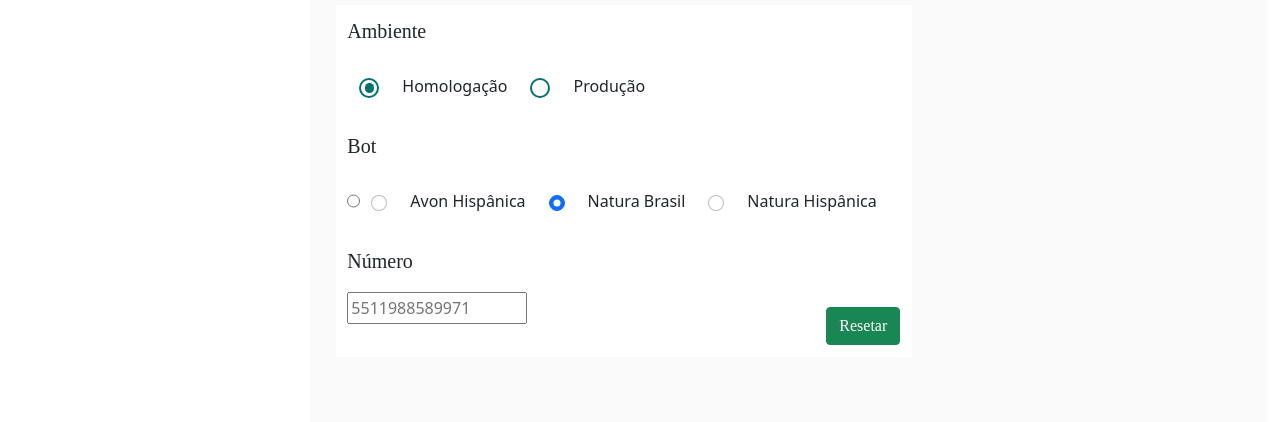
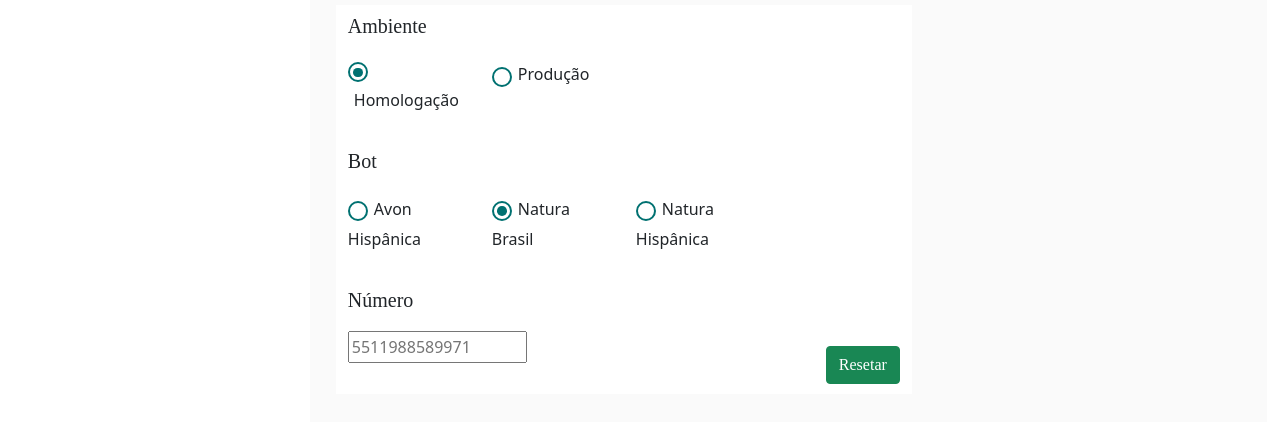
Before and after one commit to vinicius-freitas-movile/resetSessaoNatura, a React app in the folder reset-session-web/: page / in a window 1280 px wide. Shown: the part 134-556 px from the top of the page. Built offline with nearby package versions, Linux system fonts and the light colour scheme; a web font is replaced by a local one.

Commit message:
refactor web

```diff
--- a/reset-session-web/src/css/App.css
+++ b/reset-session-web/src/css/App.css
@@ -4,8 +4,8 @@
 }
 
 .container {
-  background-color: #FFFFFF !important;
-  padding: 2% !important;
+  background-color: #FFFFFF;
+  padding: 2%;
 }
 
 .top-bar {
@@ -66,6 +66,7 @@
 .infoReset {
   background-color: #FFFFFF;
   width: 45vw;
+  padding-bottom: 1%;
 }
 
 .container {
@@ -96,8 +97,8 @@
 }
 
 .input-group-text {
-  border: none !important;
-  background-color: unset !important;
+  border: none;
+  background-color: unset;
 }
 
 .userNumber {
@@ -108,7 +109,7 @@
 .tooltipButton {
   border: none;
   background: none;
-  margin-top: -1% !important
+  margin-top: -1%
 }
 
 .IconTooltip {
@@ -119,7 +120,7 @@
 
 .tooltipText {
   background-color: #FFBE3B;
-  font-family: "Gilroy-Bold" !important;
+  font-family: "Gilroy-Bold";
   font-size: 14px;
   box-shadow: 0 3px 10px 0px rgb(0 0 0 / 0.2)
 }
@@ -132,16 +133,16 @@
 }
 
 .bs-tooltip-end .tooltip-arrow::before {
-  border-right-color: #FFBE3B !important;
-  color: #FFBE3B !important;
-  right: -4px !important;
+  border-right-color: #FFBE3B;
+  color: #FFBE3B;
+  right: -4px;
 }
 
 .tooltip-inner {
-  color: black !important;
-  background-color: unset !important;
-  max-width: none !important;
-  text-align: left !important;
+  color: black;
+  background-color: unset;
+  max-width: none;
+  text-align: left;
 }
 
 .tooltip-inner p {
@@ -150,7 +151,7 @@
 }
 
 .buttonReset {
-  background-color: #007171 !important;
+  background-color: #007171;
   padding: 1% 2% 1% 2%;
 }
 
@@ -162,24 +163,115 @@
 }
 
 .radioStage {
-  background-color: white !important;
-  -webkit-appearance: none !important;
-  width: 20px !important;
-  height: 20px !important;
-  border: 2px solid #007171 !important;
-  border-radius: 50% !important;
-  outline: none !important;
+  background-color: white;
+  -webkit-appearance: none;
+  width: 20px;
+  height: 20px;
+  border: 2px solid #007171;
+  border-radius: 50%;
+  outline: none;
 }
 
 .radioStage:before {
-  content: '' !important;
-  display: block !important;
-  width: 60% !important;
-  height: 60% !important;
-  margin: 20% auto !important;
-  border-radius: 50% !important;
+  content: '';
+  display: block;
+  width: 60%;
+  height: 60%;
+  margin: 21% auto;
+  border-radius: 50%;
 }
 
 .radioStage:checked:before {
-  background: #007171 !important;
+  background: #007171;
 }
+
+.radioStageL {
+  background-color: white;
+  -webkit-appearance: none;
+  width: 20px;
+  height: 20px;
+  border: 2px solid #007171;
+  border-radius: 50%;
+  outline: none;
+}
+
+.radioStageL:before {
+  content: '';
+  display: block;
+  width: 60%;
+  height: 60%;
+  margin: 20% auto;
+  border-radius: 50%;
+}
+
+.radioStageL:checked:before {
+  background: #007171;
+}
+
+.radioBot {
+  background-color: white;
+  -webkit-appearance: none;
+  width: 20px;
+  height: 20px;
+  border: 2px solid #007171;
+  border-radius: 50%;
+  outline: none;
+}
+
+.radioBot:before {
+  content: '';
+  display: block;
+  width: 60%;
+  height: 60%;
+  margin: 19% auto;
+  border-radius: 50%;
+}
+
+.radioBot:checked:before {
+  background: #007171;
+}
+
+.radioBotB {
+  background-color: white;
+  -webkit-appearance: none;
+  width: 20px;
+  height: 20px;
+  border: 2px solid #007171;
+  border-radius: 50%;
+  outline: none;
+}
+
+.radioBotB:before {
+  content: '';
+  display: block;
+  width: 60%;
+  height: 60%;
+  margin: 19% auto;
+  border-radius: 50%;
+}
+
+.radioBotB:checked:before {
+  background: #007171;
+}
+
+#spanRadio {
+  margin-left: 5%;
+  vertical-align: super;
+}
+
+@media only screen and (max-width: 600px) {
+  .container {
+    width: 250px !important;
+  }
+  .col-3 {
+    width: 50% !important;
+  }
+  .userNumber {
+    width: 38vw !important;
+    height: 4vh !important;
+  }
+
+  .footerButton{
+    margin-top: 3% !important;
+  }
+}
--- a/reset-session-web/src/js/App.js
+++ b/reset-session-web/src/js/App.js
@@ -3,8 +3,6 @@
 import IconHome from '../img/iconHome.png';
 import 'bootstrap/dist/css/bootstrap.min.css';
 import 'react-toastify/dist/ReactToastify.css';
-import { InputGroup, Tooltip, OverlayTrigger, Button } from 'react-bootstrap'
-import { FaQuestionCircle } from 'react-icons/fa';
 import { ToastContainer, toast } from 'react-toastify';
 import axios from 'axios';
 import { useState } from 'react';
@@ -38,17 +36,6 @@
     });
   }
 
-  const renderTooltip = () => (
-    <Tooltip id="button-tooltip" className="tooltipText">
-      <p>
-        Formato aceito:<br />
-        DDI + DDD + Numero<br />
-        Ex: 5561991234567<br />
-        Não utilizar traços ou espaços
-      </p>
-    </Tooltip>
-  );
-
   return (
     <div className="app">
 
@@ -73,22 +60,35 @@
                 <div className="headerInfoReset">
                   <p className="PBold">Ambiente</p>
                 </div>
-                <InputGroup className="mb-3 radioGroup">
-                  <InputGroup.Radio aria-label="DRAFT" name="radioStage" className="radioStage" id="radioHomol dev" value="DRAFT" onChange={(e) => { setStage(e.target.value) }} checked={stage === 'DRAFT'} label="teste"/>
-                  <InputGroup.Text id="radioHomol">Homologação</InputGroup.Text>
-                  <InputGroup.Radio aria-label="LIVE" name="radioStage" className="radioStage" id="radioHomol dev" value="LIVE" onChange={(e) => { setStage(e.target.value) }} checked={stage === 'LIVE'} />
-                  <InputGroup.Text id="radioHomol">Produção</InputGroup.Text>
-                </InputGroup>
+                <div className="mb-3 radioGroup">
+                  <div className="row">
+                    <div className="col-3">
+                      <input type="radio" aria-label="DRAFT" name="radioStage" className="radioStage" value="DRAFT" onChange={(e) => { setStage(e.target.value) }} checked={stage === 'DRAFT'} />
+                      <span id="spanRadio">Homologação</span>
+                    </div>
+                    <div className="col-3">
+                      <input type="radio" aria-label="LIVE" name="radioStage" className="radioStageL" value="LIVE" onChange={(e) => { setStage(e.target.value) }} checked={stage === 'LIVE'} />
+                      <span id="spanRadio">Produção</span>
+                    </div>
+                  </div>
+                </div>
                 <p className="PBold">Bot</p>
-                <InputGroup className="mb-3 radioGroup">
-                  <input type="radio" aria-label="Avon Hisp"  name="radioBot" value='3242' id=" radioHomoldev" onChange={(e) => { setBot(e.target.value) }} checked={bot === '3242'} />
-                  <InputGroup.Radio aria-label="Avon Hisp"  name="radioBot" value='3242' id=" radioHomoldev" onChange={(e) => { setBot(e.target.value) }} checked={bot === '3242'} />
-                  <InputGroup.Text id="radioHomol">Avon Hispânica</InputGroup.Text>
-                  <InputGroup.Radio aria-label="Nat BR" name="radioBot" value='3052' id=" radioHomol dev" onChange={(e) => { setBot(e.target.value) }} checked={bot === '3052'} />
-                  <InputGroup.Text>Natura Brasil</InputGroup.Text>
-                  <InputGroup.Radio aria-label="Nat Latam" name="radioBot" value='3859' id="dev" onChange={(e) => { setBot(e.target.value) }} checked={bot === '3859'} />
-                  <InputGroup.Text>Natura Hispânica</InputGroup.Text>
-                </InputGroup>
+                <div className="mb-3 radioGroup">
+                  <div className="row">
+                    <div className="col-3">
+                      <input aria-label="Avon Hisp" name="radioBot" type="radio" className="radioBot" value="3242" onChange={(e) => { setBot(e.target.value) }} checked={bot === '3242'} />
+                      <span id="spanRadio">Avon Hispânica</span>
+                    </div>
+                    <div className="col-3">
+                      <input aria-label="Nat BR" name="radioBot" type="radio" className="radioBotB" value='3052' onChange={(e) => { setBot(e.target.value) }} checked={bot === '3052'} />
+                      <span id="spanRadio">Natura Brasil</span>
+                    </div>
+                    <div className="col-3">
+                      <input aria-label="Nat Latam" name="radioBot" type="radio" className="radioBot" value='3859' onChange={(e) => { setBot(e.target.value) }} checked={bot === '3859'} />
+                      <span id="spanRadio">Natura Hispânica</span>
+                    </div>
+                  </div>
+                </div>
                 <p className="PBold">Número</p>
                 <div className="footerReset">
                   <input type="text" required="required" placeholder="5511988589971" className="userNumber" onChange={(e) => { setUserNumber(e.target.value) }}></input>
```
